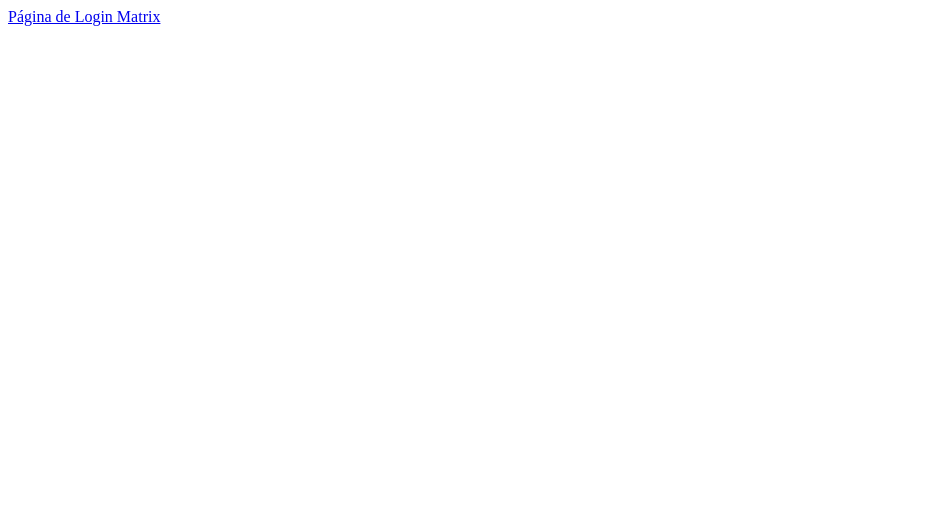
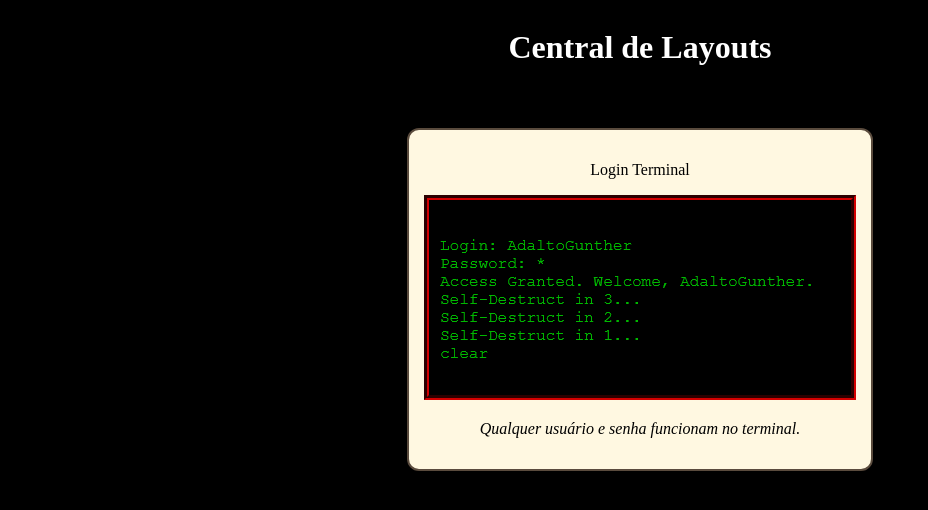
Before and after one commit to aGuntherJR/layouts-variados, a plain HTML site: page index.html in a window 1280 px wide. Shown: the whole page, without its empty margins (0-928 px from the left). Drawn offline with Linux system fonts and the light colour scheme.

Commit message:
Modificado o layout da página Home para comportar outros layouts

```diff
--- a/index.html
+++ b/index.html
@@ -5,12 +5,20 @@
     <meta charset="UTF-8">
     <meta name="viewport" content="width=device-width, initial-scale=1.0">
     <title>Central de Layouts</title>
+    <link rel="stylesheet" href="indexcss.css">
 </head>
 
 <body>
-
-    <a href="matrix-login/loginTerminal.html">Página de Login Matrix</a>
-
+    <h1>Central de Layouts</h1>
+    <div class="galeriaLayouts">
+        <div id="layoutTerminal">
+            <p>Login Terminal</p>
+            <a href="matrix-login/loginTerminal.html">
+                <img src="imgs/loginTerminal.png" alt="Login Matrix">
+            </a>
+            <p><i>Qualquer usuário e senha funcionam no terminal.</i></p>
+        </div>
+    </div>
 </body>
 
 </html>
--- /dev/null
+++ b/indexcss.css
@@ -0,0 +1,35 @@
+body {
+    display: flex;
+    flex-direction: column;
+    align-items: center;
+    background-color: black;
+}
+
+.galeriaLayouts {
+    display: grid;
+    grid-template-rows: repeat(auto-fill, minmax(180px, 1fr));
+    margin: 40px auto;
+    padding: 15px;
+    max-width: 900px;
+    border: 2px solid #5a4b3d;
+    border-radius: 12px;
+    background-color: #fff8e1;
+    box-shadow: 5px 5px 15px rgba(0, 0, 0, 0.2);
+}
+
+h1 {
+    color: white;
+}
+
+p {
+    text-align: center;
+}
+
+img {
+    border: #800000 5px groove;
+}
+
+img:hover {
+    transform: scale(1.01);
+    transition: 0.1s;
+}
```
Also changed, not shown: imgs/loginTerminal.png (added).
